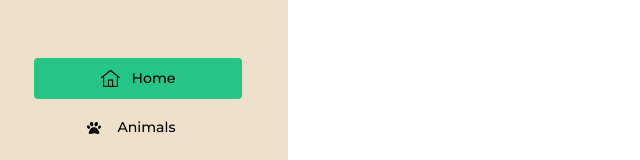
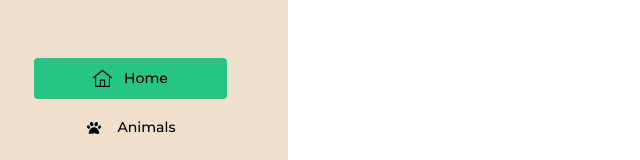
Before and after one commit to BlueTeam-2challenge/2challenge-front, a React (Vite) app: page / in a window 1280 px wide. In both pictures the pointer is over the picture 102 px from the left and 332 px from the top of the page. Shown: the part 254-414 px from the top of the page, without its empty margins (0-640 px from the left). Built offline with nearby package versions, Linux system fonts and the light colour scheme.

Commit message:
feat: add NavButton folder

```diff
--- a/src/components/NavButton.css
+++ b/src/components/NavButton/NavButton.css
@@ -13,6 +13,10 @@
     cursor: pointer;
     width: 13rem;
     transition: 0.5s;
+}
+
+.btn img:hover{
+    color: white;
 }
 
 .btn-iconPage {
--- a/src/components/NavButton.tsx
+++ b/src/components/NavButton/NavButton.tsx
@@ -1,13 +1,13 @@
-import { Link, useLocation } from 'react-router-dom';
+import { Link, /*useLocation*/ } from 'react-router-dom';
 import './NavButton.css'
-import { ButtonLinkProps } from "../types";
+import { ButtonLinkProps } from "../../types";
 import { useState } from 'react'
 
 const NavButton = (props: ButtonLinkProps) => {
     const [hover, setHover] = useState(false)
-    const location = useLocation();
+    // const location = useLocation();
 
-    const isActive = location.pathname === props.to;
+    // const isActive = location.pathname === props.to;
 
     const buttonStyle = {
         backgroundColor: hover ? '#26C485' : '#EEE0CB',
--- a/src/components/SideMenu/SideMenu.tsx
+++ b/src/components/SideMenu/SideMenu.tsx
@@ -1,5 +1,5 @@
 import { Logo } from "../Logo"
-import NavButton from "../NavButton"
+import NavButton from "../NavButton/NavButton"
 import UserProfile from "../UserProfile"
 import { BrowserRouter as Router } from 'react-router-dom';
 import styles from './SideMenu.module.css'
```
